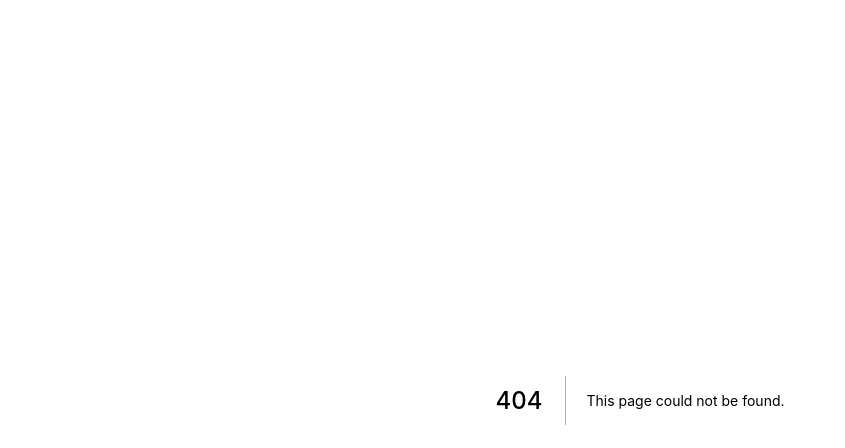
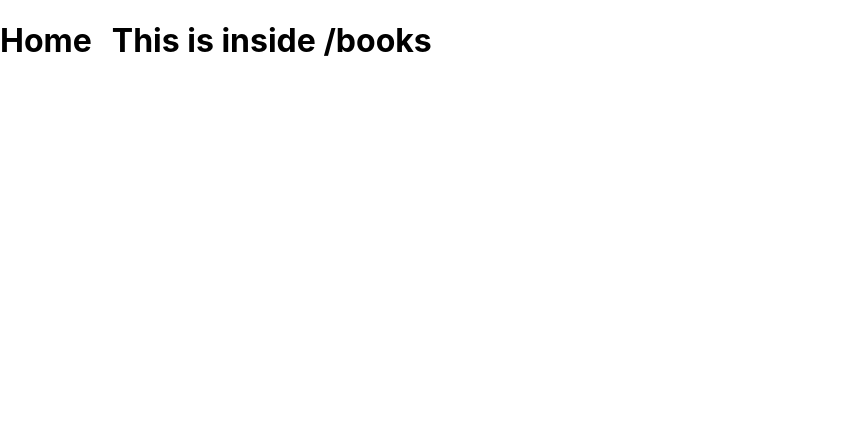
Before and after one commit to berbinarbinar/next-demo, a Next.js app: page /books in a window 1280 px wide. Before the commit this address had no page. Shown: the top 448 px of the page, without its empty margins (0-845 px from the left). Built offline with nearby package versions, Linux system fonts and the light colour scheme.

Commit message:
feat: adding new books page

```diff
--- /dev/null
+++ b/pages/books/index.js
@@ -0,0 +1,16 @@
+import Link from "next/link";
+
+export default function Books() {
+  return (
+    <>
+      <div style={{ display: "flex" }}>
+        <Link style={{ flexDirection: "column" }} href="/">
+          <h1 style={{ cursor: "pointer" }}>Home</h1>
+        </Link>
+        <h1 style={{ flexDirection: "column", marginLeft: "20px" }}>
+          This is inside /books
+        </h1>
+      </div>
+    </>
+  );
+}
```
